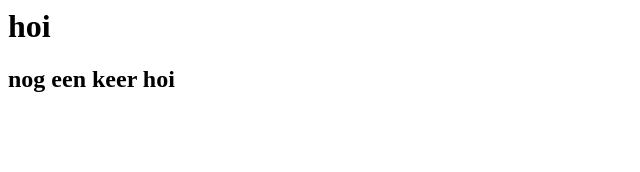
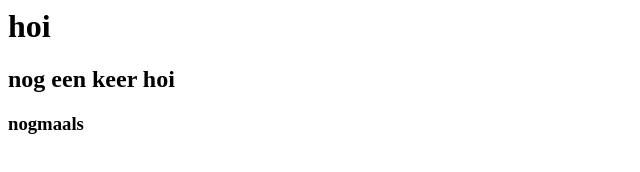
Before and after one commit to FelixvL/deployhtmlycol2402, a plain HTML site: page index.html in a window 1280 px wide. Shown: the whole page, without its empty margins (0-640 px from the left). Drawn offline with Linux system fonts and the light colour scheme.

Commit message:
typen dan kan ik lekker typen

```diff
--- a/index.html
+++ b/index.html
@@ -1,2 +1,3 @@
 <h1>hoi</h1>
 <h2>nog een keer hoi</h2>
+<h3>nogmaals</h3>
```
